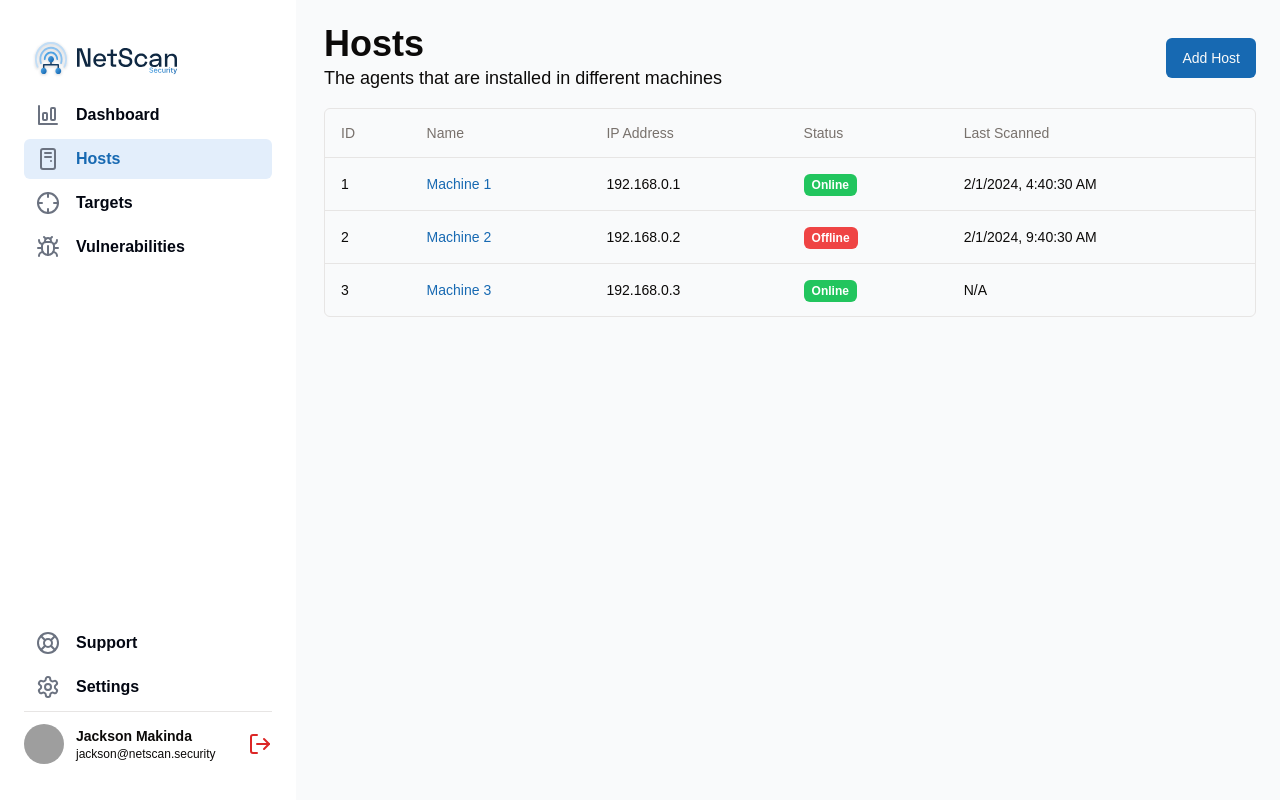
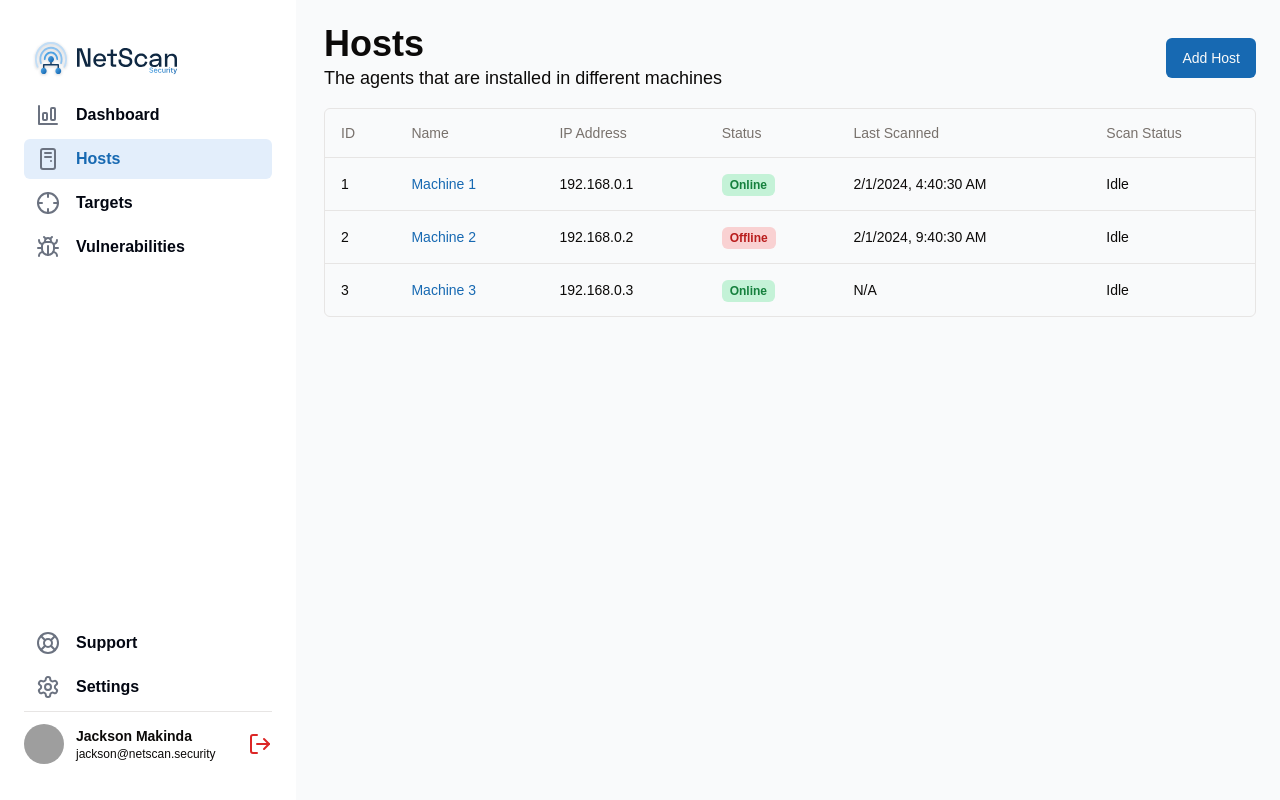
Before and after one commit to Netscan-Security/netscan-dashboard, a React (Vite) app: page /hosts in a window 1280 px wide. Built offline with nearby package versions, Linux system fonts and the light colour scheme; grey boxes are pictures that could not be loaded; a web font is replaced by a local one.

Commit message:
🔧 fix: total scans and vulnes not updating

```diff
--- a/src/pages/authenticated/dashboard.tsx
+++ b/src/pages/authenticated/dashboard.tsx
@@ -52,7 +52,7 @@ const Dashboard = () => {
             <StatsCard title="Scans Running" value={totalRunningScans} />
             <StatsCard title="Scans Waiting" value={0} />
             <StatsCard
-              title="Open Vulnerabilities"
+              title="Vulnerabilities"
               value={totalScannedVulnerabilities}
             />
             <StatsCard title="Total Targets" value={0} />
--- a/src/pages/authenticated/host/host.tsx
+++ b/src/pages/authenticated/host/host.tsx
@@ -45,7 +45,7 @@ const Host = () => {
                     ...machine,
                     scanInfo: {
                       ...machine.scanInfo,
-                      running: 1,
+                      running: true,
                     },
                   };
                 }
@@ -65,10 +65,10 @@ const Host = () => {
                       lastScanned: new Date().toISOString(),
                       scanInfo: {
                         ...machine.scanInfo,
-                        running: 0,
-                        total: machine?.scanInfo?.total ?? 0 + 1,
+                        running: false,
+                        total: (machine?.scanInfo?.total ?? 0) + 1,
                         vulnerabilities:
-                          machine?.scanInfo?.vulnerabilities ?? 0 + 3,
+                          (machine?.scanInfo?.vulnerabilities ?? 0) + 3,
                       },
                     };
                   }
@@ -76,7 +76,7 @@ const Host = () => {
                 });
               });
               toast.success(`Done scanning ${name}`);
-            }, 20000);
+            }, 10000);
           }}
         >
           Scan Machine
--- a/src/pages/authenticated/host/hosts.tsx
+++ b/src/pages/authenticated/host/hosts.tsx
@@ -29,8 +29,10 @@ const columns: ColumnDef<HostMachine>[] = [
     cell: ({ row }) => {
       return (
         <span
-          className={`px-2 py-1 text-xs font-semibold text-white rounded-md ${
-            row.original.status === "Online" ? "bg-green-500" : "bg-red-500"
+          className={`px-2 py-1 text-xs font-semibold rounded-md ${
+            row.original.status === "Online"
+              ? "bg-green-400/30 text-green-700"
+              : "bg-red-400/30 text-red-700"
           }`}
         >
           {row.original.status}
@@ -47,6 +49,17 @@ const columns: ColumnDef<HostMachine>[] = [
           {row.original.lastScanned
             ? new Date(row.original.lastScanned).toLocaleString()
             : "N/A"}
+        </span>
+      );
+    },
+  },
+  {
+    header: "Scan Status",
+    accessorKey: "scanStatus",
+    cell: ({ row }) => {
+      return (
+        <span className="text-sm">
+          {row.original?.scanInfo?.running ? "Running" : "Idle"}
         </span>
       );
     },
```
